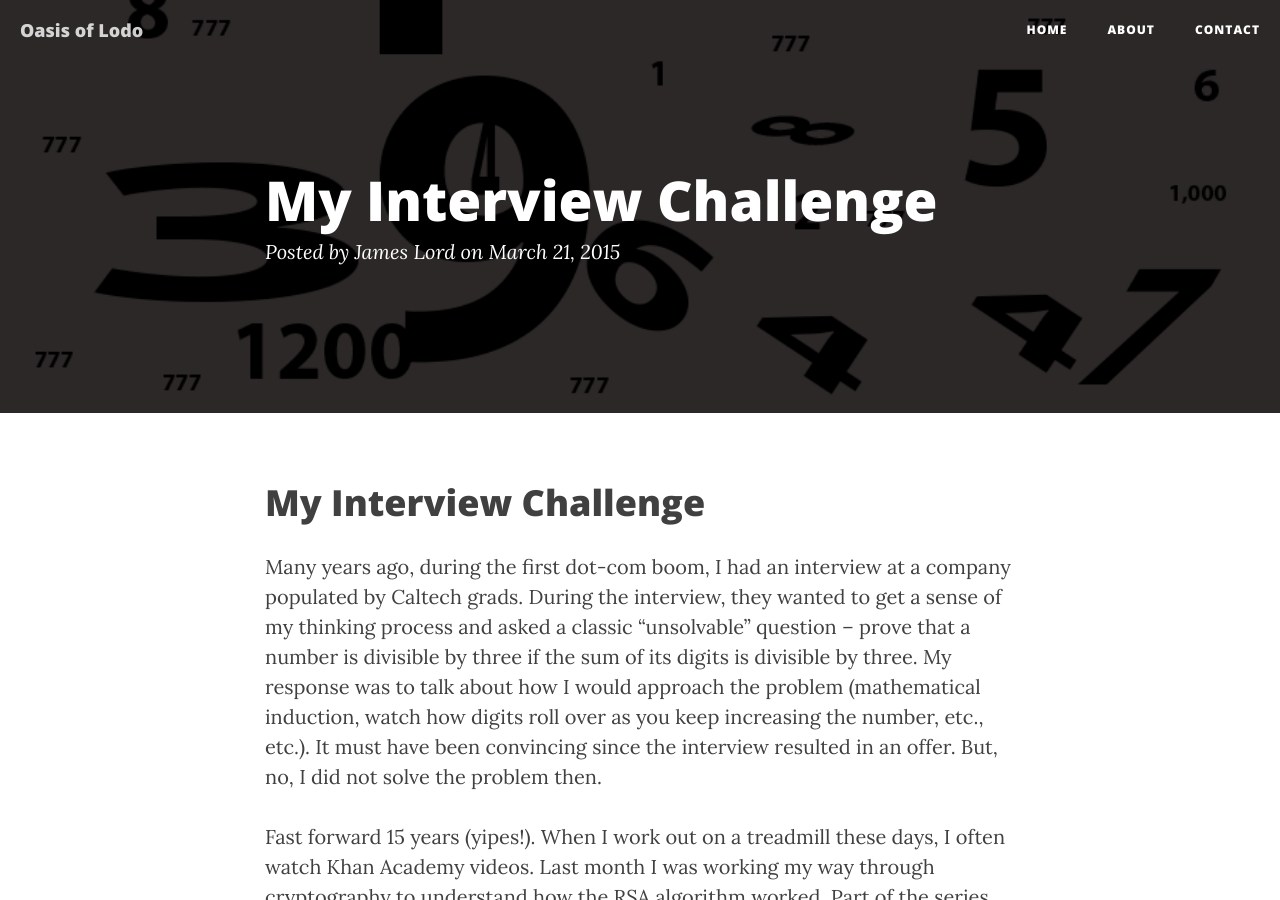
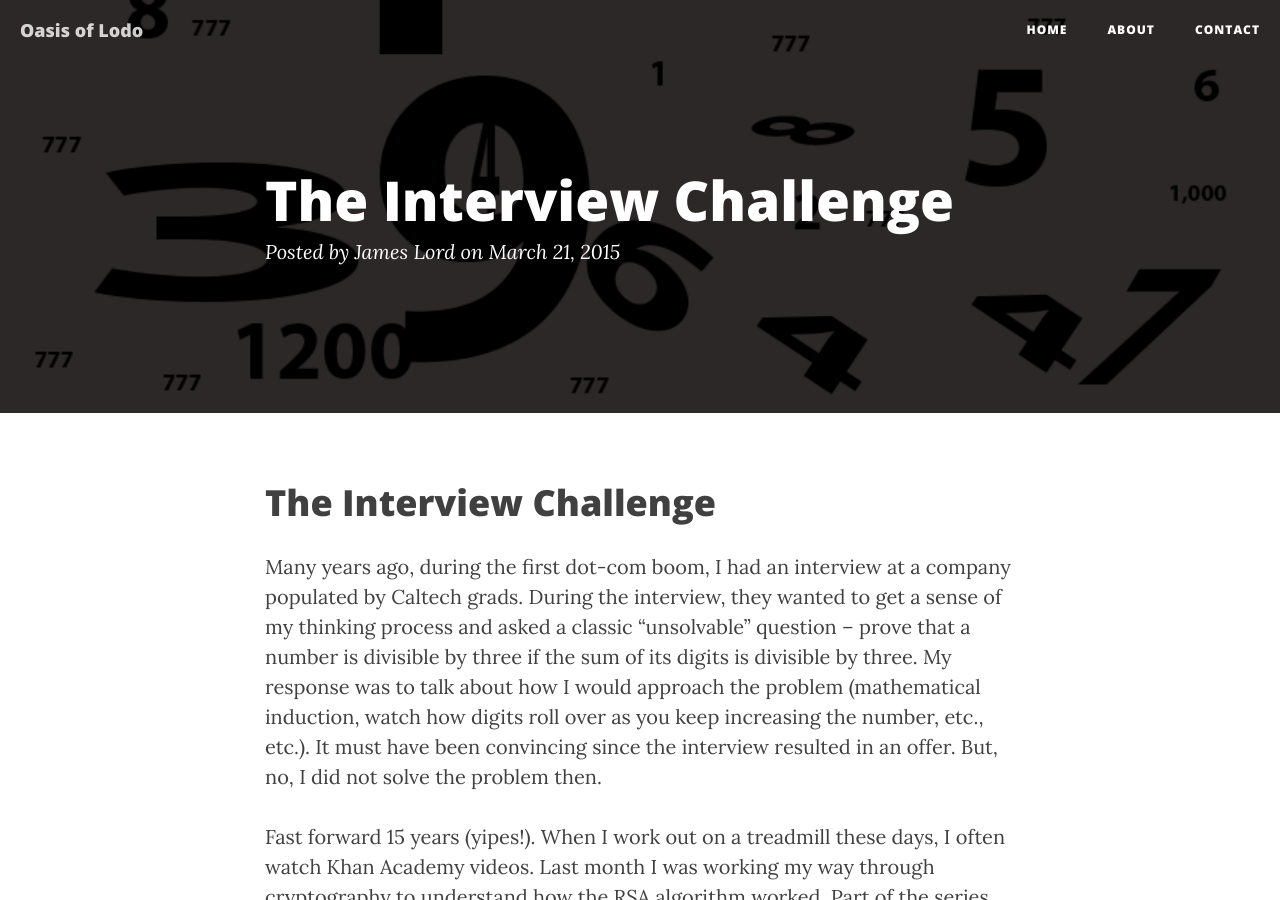
Before and after one commit to jamesalord/jamesalord.github.io, a Jekyll site: the page built from _posts/2015-03-21-division.markdown, in a window 1280 px wide and 900 px high. Built offline with Jekyll 4.4.1, drawn with Linux system fonts in a browser that asks for light colours; nearby versions of some CDN libraries.

Commit message:
more cleanup

```diff
--- a/_posts/2015-03-21-division.markdown
+++ b/_posts/2015-03-21-division.markdown
@@ -1,12 +1,12 @@
 ---
 layout:     post
-title:      "My Interview Challenge"
+title:      "The Interview Challenge"
 date:       2015-03-21 12:00:00
 author:     "James Lord"
-header-img: "img/numbers2.png"
+header-img: "img/Numbers2.png"
 ---
 
-My Interview Challenge
+The Interview Challenge
 =============
 
 Many years ago, during the first dot-com boom, I had an interview at a company populated by Caltech grads.  During the interview, they wanted to get a sense of my thinking process and asked a classic "unsolvable" question -- prove that a number is divisible by three if the sum of its digits is divisible by three.  My response was to talk about how I would approach the problem (mathematical induction, watch how digits roll over as you keep increasing the number, etc., etc.).  It must have been convincing since the interview resulted in an offer.  But, no, I did not solve the problem then.
```
Also changed, not shown: img/post-bg-01.jpg (deleted), img/post-bg-02.jpg (deleted), img/post-bg-03.jpg (deleted), img/post-bg-04.jpg (deleted), img/post-bg-05.jpg (deleted), img/post-bg-06.jpg (deleted), img/post-sample-image.jpg (deleted).
